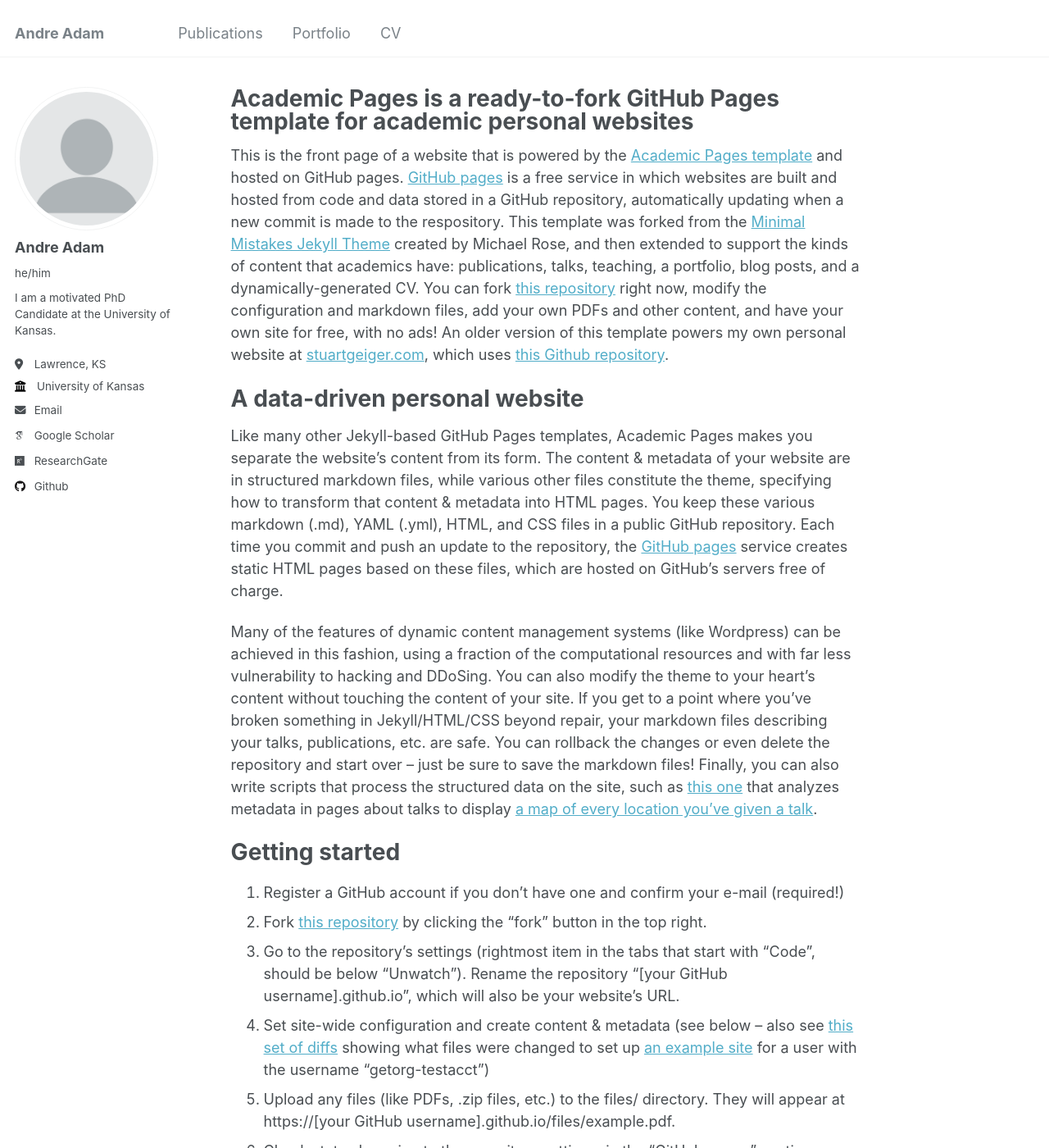
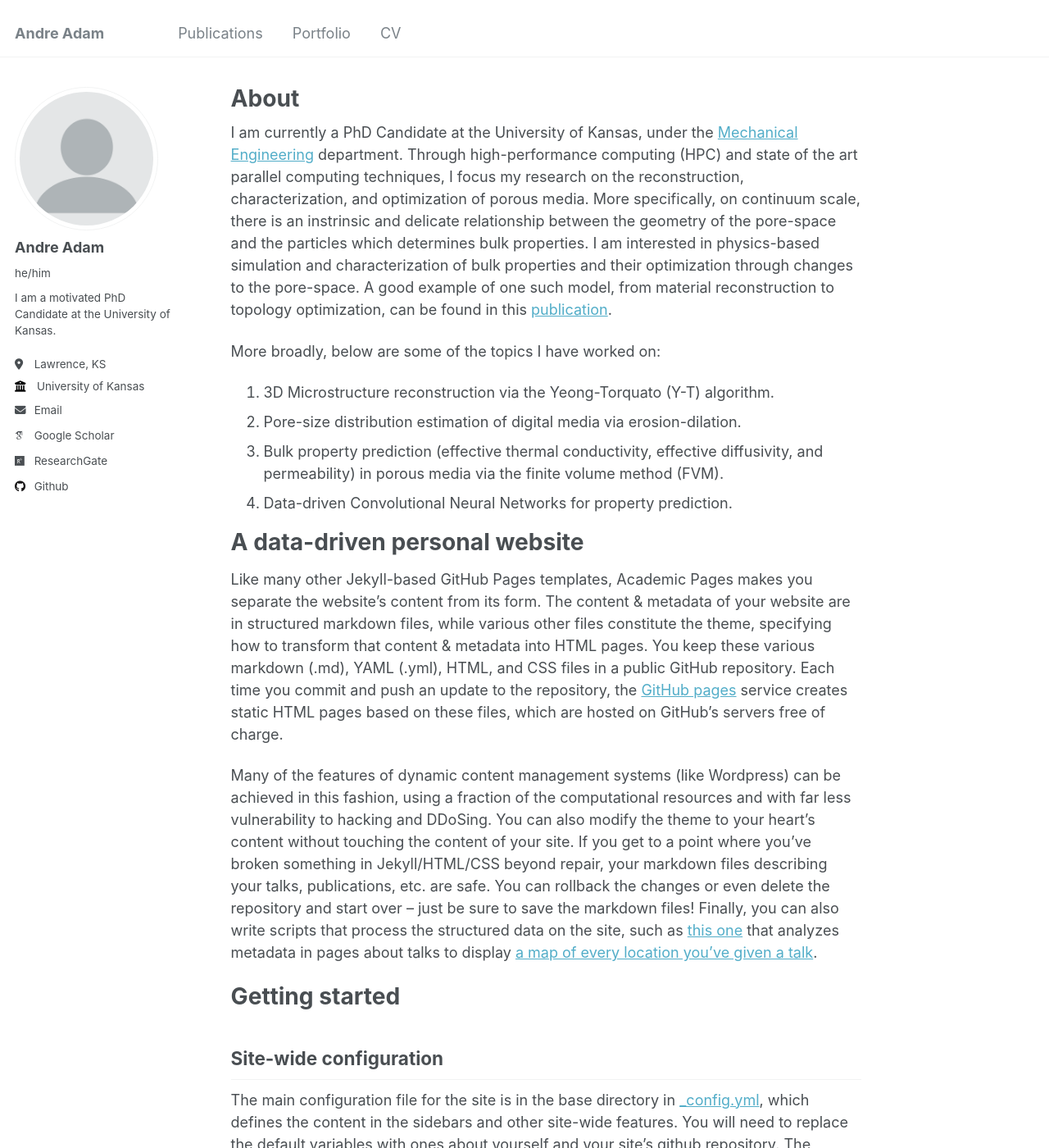
Before and after one commit to adama-wzr/adama-wzr.github.io, a Jekyll site: the page built from _pages/about.md, in a window 1280 px wide and 1400 px high. Shown: the whole window at 82% size. Built offline with Jekyll 4.4.1, drawn with Linux system fonts in a browser that asks for light colours; some web fonts are replaced; some of the changed text lies outside the part shown.

Commit message:
Update about.md
- Added introduction to about section
- Changed title.

```diff
--- a/_pages/about.md
+++ b/_pages/about.md
@@ -1,13 +1,20 @@
 ---
 permalink: /
-title: "Academic Pages is a ready-to-fork GitHub Pages template for academic personal websites"
+title: "About"
 author_profile: true
 redirect_from:
   - /about/
   - /about.html
 ---
 
-This is the front page of a website that is powered by the [Academic Pages template](https://github.com/academicpages/academicpages.github.io) and hosted on GitHub pages. [GitHub pages](https://pages.github.com) is a free service in which websites are built and hosted from code and data stored in a GitHub repository, automatically updating when a new commit is made to the respository. This template was forked from the [Minimal Mistakes Jekyll Theme](https://mmistakes.github.io/minimal-mistakes/) created by Michael Rose, and then extended to support the kinds of content that academics have: publications, talks, teaching, a portfolio, blog posts, and a dynamically-generated CV. You can fork [this repository](https://github.com/academicpages/academicpages.github.io) right now, modify the configuration and markdown files, add your own PDFs and other content, and have your own site for free, with no ads! An older version of this template powers my own personal website at [stuartgeiger.com](http://stuartgeiger.com), which uses [this Github repository](https://github.com/staeiou/staeiou.github.io).
+I am currently a PhD Candidate at the University of Kansas, under the [Mechanical Engineering](https://me.ku.edu/) department. Through high-performance computing (HPC) and state of the art parallel computing techniques, I focus my research on the reconstruction, characterization, and optimization of porous media. More specifically, on continuum scale, there is an instrinsic and delicate relationship between the geometry of the pore-space and the particles which determines bulk properties. I am interested in physics-based simulation and characterization of bulk properties and their optimization through changes to the pore-space. A good example of one such model, from material reconstruction to topology optimization, can be found in this [publication](https://www.sciencedirect.com/science/article/pii/S2666546823000824).
+
+More broadly, below are some of the topics I have worked on:
+
+1. 3D Microstructure reconstruction via the Yeong-Torquato (Y-T) algorithm.
+1. Pore-size distribution estimation of digital media via erosion-dilation.
+1. Bulk property prediction (effective thermal conductivity, effective diffusivity, and permeability) in porous media via the finite volume method (FVM).
+1. Data-driven Convolutional Neural Networks for property prediction.
 
 A data-driven personal website
 ======
@@ -17,12 +24,12 @@ Many of the features of dynamic content management systems (like Wordpress) can
 
 Getting started
 ======
-1. Register a GitHub account if you don't have one and confirm your e-mail (required!)
+<!-- 1. Register a GitHub account if you don't have one and confirm your e-mail (required!)
 1. Fork [this repository](https://github.com/academicpages/academicpages.github.io) by clicking the "fork" button in the top right.
 1. Go to the repository's settings (rightmost item in the tabs that start with "Code", should be below "Unwatch"). Rename the repository "[your GitHub username].github.io", which will also be your website's URL.
 1. Set site-wide configuration and create content & metadata (see below -- also see [this set of diffs](http://archive.is/3TPas) showing what files were changed to set up [an example site](https://getorg-testacct.github.io) for a user with the username "getorg-testacct")
 1. Upload any files (like PDFs, .zip files, etc.) to the files/ directory. They will appear at https://[your GitHub username].github.io/files/example.pdf.
-1. Check status by going to the repository settings, in the "GitHub pages" section
+1. Check status by going to the repository settings, in the "GitHub pages" section -->
 
 Site-wide configuration
 ------
```
